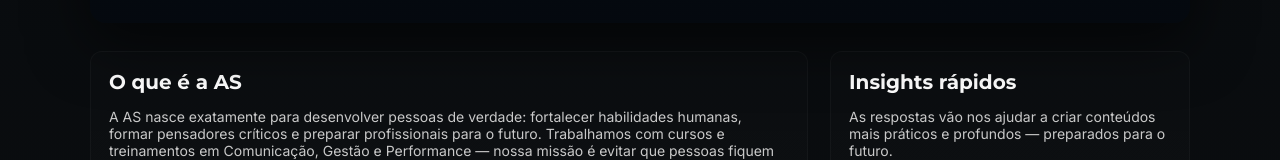
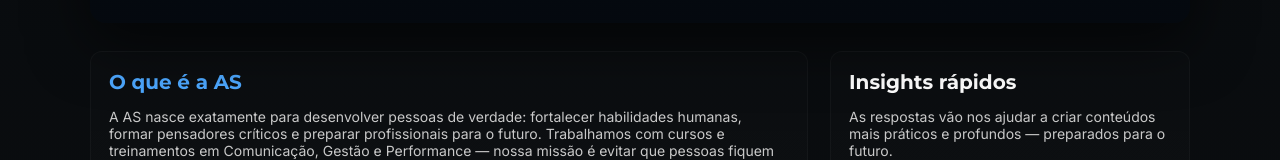
Before and after one commit to GlenNancy/AS-FRONT, a plain HTML site: page index.html in a window 1280 px wide. Shown: the part 433-593 px from the top of the page. Drawn offline with Linux system fonts and the light colour scheme; no server answers; sample sign-in values are in the browser's storage.

Commit message:
Update main.css

```diff
--- a/Main/main.css
+++ b/Main/main.css
@@ -160,6 +160,10 @@ section {
     color: var(--white);
     font-family: Montserrat;
     font-size: 20px;
+}
+
+#sobre-title {
+    color: var(--blue-2);
 }
 
 .muted {
```
